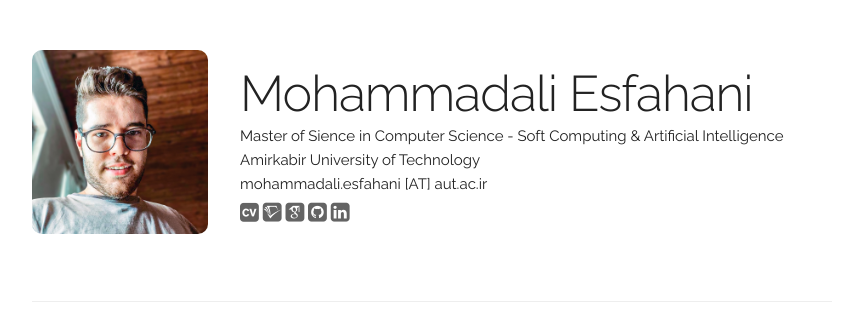
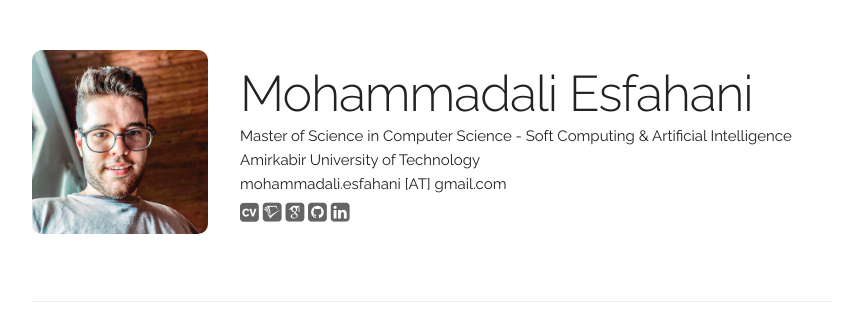
Before and after one commit to mojtabaSefidi/mojtabaSefidi.github.io, a Jekyll site: the page built from index.html, in a window 1280 px wide and 900 px high. Shown: the top 319 px of the window, without its empty margins (208-1072 px from the left). Built offline with Jekyll 4.4.1, drawn with Linux system fonts in a browser that asks for light colours; some web fonts are replaced.

Commit message:
Update main_info.yaml

```diff
--- a/_data/main_info.yaml
+++ b/_data/main_info.yaml
@@ -1,8 +1,8 @@
 name: "Mohammadali Esfahani"
-title: "Master of Sience in Computer Science - Soft Computing & Artificial Intelligence"
+title: "Master of Science in Computer Science - Soft Computing & Artificial Intelligence"
 dept: "Amirkabir University of Technology"
 # office: "Coda 1147M"
-email: "mohammadali.esfahani [AT] aut.ac.ir"
+email: "mohammadali.esfahani [AT] gmail.com"
 profile_pic: "/assets/profile-pics/profile_image.jpg"
 # twitter: "https://twitter.com/JunmoKang"
 cv: "assets/cv/Mohammadali_Esfahani_CV.pdf"
```
